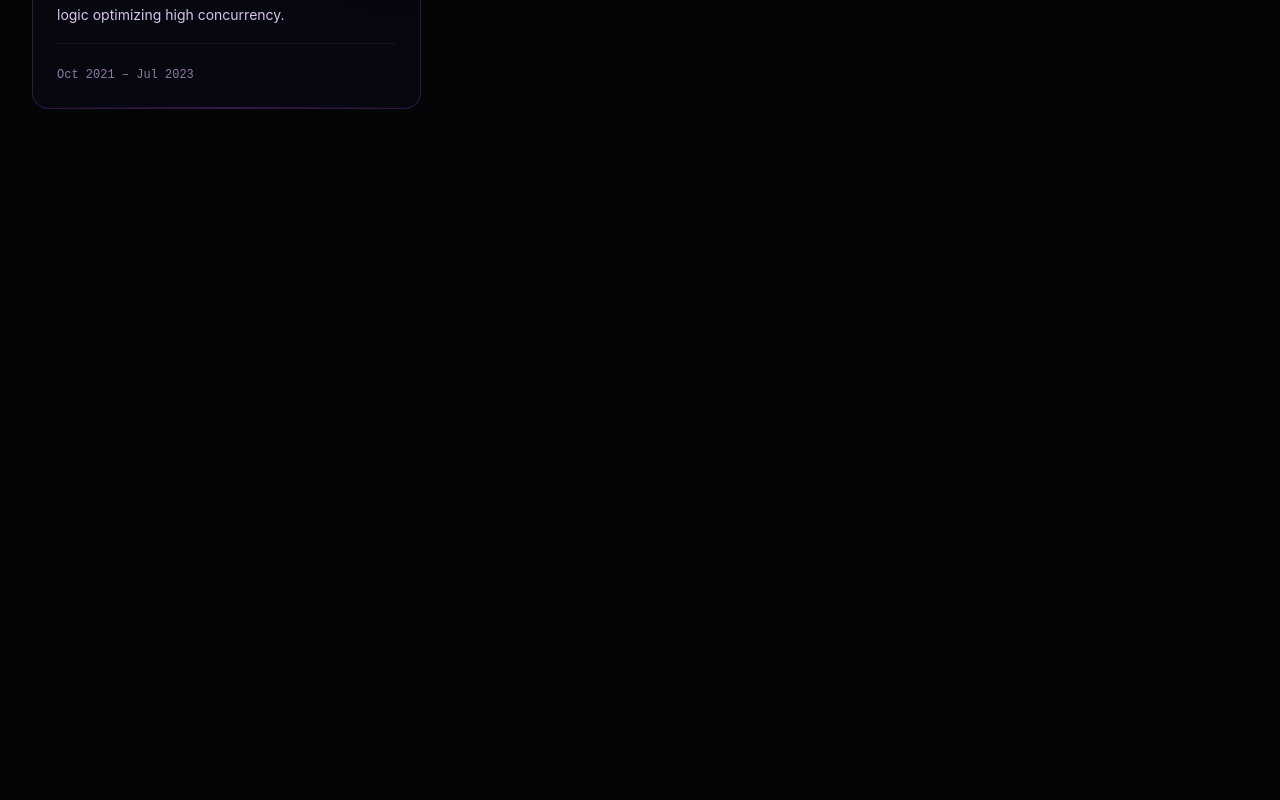
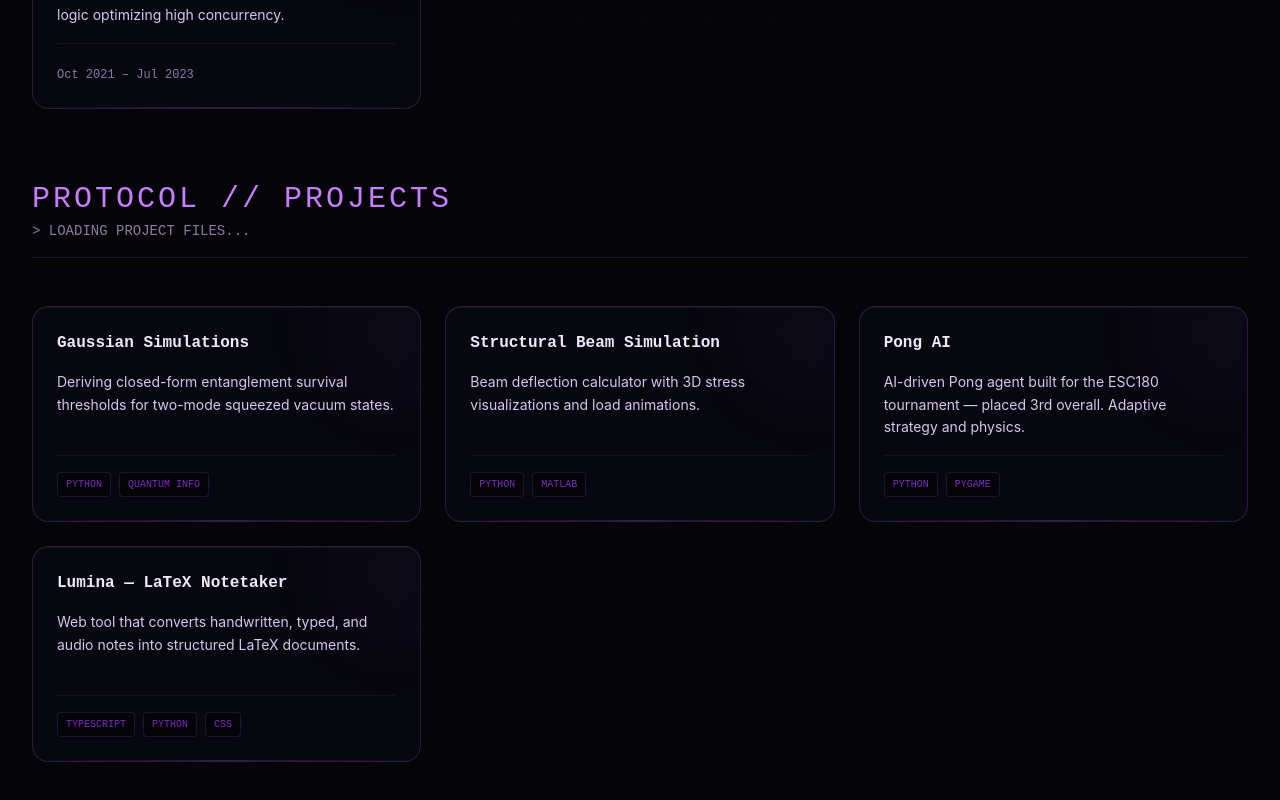
Before and after one commit to mohamedelsayed-0/portfolio-v2, a React (Vite) app in the folder v2/: page /#/dashboard in a window 1280 px wide. Shown: the part 878-1678 px from the top of the page. Before the commit the page ends 1035 px from the top, so only its background shows below. Built offline with nearby package versions, Linux system fonts and the light colour scheme.

Commit message:
feat: move projects to dashboard, simplify demos page

```diff
--- a/v2/src/components/Dashboard.tsx
+++ b/v2/src/components/Dashboard.tsx
@@ -22,6 +22,49 @@ const ExpCard: React.FC<{ title: string; company: string; date: string; desc: st
     </div>
 );
 
+const ProjectCard: React.FC<{ title: string; desc: string; tags: string[] }> = ({ title, desc, tags }) => (
+    <div className="bento-card glass-card p-6 flex flex-col justify-between h-full relative overflow-hidden group">
+        <div className="absolute top-0 right-0 w-32 h-32 bg-purple-accent/5 rounded-full blur-2xl -mr-10 -mt-10 group-hover:bg-purple-accent/20 transition-colors duration-500" />
+        <div className="z-10 mb-4">
+            <span className="text-cloud-purple font-mono font-bold block">{title}</span>
+        </div>
+        <div className="z-10 flex-1">
+            <p className="text-sm text-text-secondary leading-relaxed">{desc}</p>
+        </div>
+        <div className="mt-4 pt-4 border-t border-purple-accent/10 z-10 flex flex-wrap gap-2">
+            {tags.map(t => (
+                <span key={t} className="px-2 py-1 text-[10px] font-mono uppercase bg-black/40 border border-purple-accent/20 rounded text-purple-light">
+                    {t}
+                </span>
+            ))}
+        </div>
+        <div className="absolute bottom-0 left-0 w-full h-[1px] bg-gradient-to-r from-transparent via-purple-accent/30 to-transparent" />
+    </div>
+);
+
+const projects = [
+    {
+        title: 'Gaussian Simulations',
+        desc: 'Deriving closed-form entanglement survival thresholds for two-mode squeezed vacuum states.',
+        tags: ['Python', 'Quantum Info'],
+    },
+    {
+        title: 'Structural Beam Simulation',
+        desc: 'Beam deflection calculator with 3D stress visualizations and load animations.',
+        tags: ['Python', 'MATLAB'],
+    },
+    {
+        title: 'Pong AI',
+        desc: 'AI-driven Pong agent built for the ESC180 tournament \u2014 placed 3rd overall. Adaptive strategy and physics.',
+        tags: ['Python', 'Pygame'],
+    },
+    {
+        title: 'Lumina \u2014 LaTeX Notetaker',
+        desc: 'Web tool that converts handwritten, typed, and audio notes into structured LaTeX documents.',
+        tags: ['TypeScript', 'Python', 'CSS'],
+    },
+];
+
 export const Dashboard: React.FC = () => {
     const containerRef = useRef<HTMLDivElement>(null);
 
@@ -35,7 +78,7 @@ export const Dashboard: React.FC = () => {
     }, []);
 
     return (
-        <div ref={containerRef} className="relative min-h-screen w-full bg-cyber-black pt-24 pb-12 px-4 md:px-8">
+        <div ref={containerRef} className="relative min-h-screen w-full bg-cyber-black pt-24 pb-12 px-8">
             <div className="absolute inset-0 z-0 bg-[linear-gradient(rgba(157,78,221,0.03)_1px,transparent_1px),linear-gradient(90deg,rgba(157,78,221,0.03)_1px,transparent_1px)] bg-[size:4rem_4rem] [mask-image:radial-gradient(ellipse_60%_60%_at_50%_0%,#000_70%,transparent_100%)] pointer-events-none" />
 
             <div className="relative z-10 max-w-7xl mx-auto flex flex-col gap-6">
@@ -49,13 +92,12 @@ export const Dashboard: React.FC = () => {
 
                 <div className="grid grid-cols-1 md:grid-cols-2 lg:grid-cols-3 gap-6 auto-rows-fr">
 
-                    {/* Intro Widget */}
                     <div className="bento-card glass-card col-span-1 md:col-span-2 lg:col-span-3 p-6 flex flex-col md:flex-row items-center gap-8">
                         <div className="w-32 h-32 rounded-full border-2 border-purple-accent/50 overflow-hidden shrink-0 shadow-[0_0_30px_rgba(157,78,221,0.3)]">
-                            <img src="/assets/profile.png" alt="Profile" className="w-full h-full object-cover" />
+                            <img src="./assets/profile.png" alt="Profile" className="w-full h-full object-cover" />
                         </div>
                         <div>
-                            <h3 className="text-2xl font-display text-cloud-purple mb-2">Engineering Science · Software · Physics</h3>
+                            <h3 className="text-2xl font-display text-cloud-purple mb-2">Engineering Science &middot; Software &middot; Physics</h3>
                             <p className="text-text-secondary leading-relaxed">
                                 I'm Mohamed, an Engineering Science student at the University of Toronto planning to pursue Engineering Physics. I love solving problems revolving around mathematics, and building tools that connect theory with real-world applications.
                             </p>
@@ -70,7 +112,7 @@ export const Dashboard: React.FC = () => {
                     <ExpCard
                         title="Technical Lead"
                         company="Al Mannar NGO"
-                        date="Jul 2021 – Present"
+                        date="Jul 2021 &ndash; Present"
                         desc="Lead tech strategy. Architected SQLite-backed data management system for beneficiary records, automating workflows with Python."
                         icon={Network}
                     />
@@ -78,7 +120,7 @@ export const Dashboard: React.FC = () => {
                     <ExpCard
                         title="Undergrad Research"
                         company="AUC"
-                        date="Jul 2025 – Sep 2025"
+                        date="Jul 2025 &ndash; Sep 2025"
                         desc="Developed electronic control systems using microcontrollers to automate precision translation stages for optics experiments."
                         icon={Cpu}
                     />
@@ -86,7 +128,7 @@ export const Dashboard: React.FC = () => {
                     <ExpCard
                         title="Backend Intern"
                         company="eVision"
-                        date="Jul 2024 – Aug 2024"
+                        date="Jul 2024 &ndash; Aug 2024"
                         desc="Built a scalable file-parsing automation system in Java processing structured financial documents, improving pipeline reliability."
                         icon={ServerCog}
                     />
@@ -94,12 +136,30 @@ export const Dashboard: React.FC = () => {
                     <ExpCard
                         title="Software Dev"
                         company="Self-Employed"
-                        date="Oct 2021 – Jul 2023"
+                        date="Oct 2021 &ndash; Jul 2023"
                         desc="Collaborated with Roblox studios (1.7B+ visits). Engineered Lua gameplay systems and server logic optimizing high concurrency."
                         icon={Code}
                     />
 
                 </div>
+
+                <header className="mt-12 mb-6 flex items-center justify-between border-b border-purple-accent/20 pb-4">
+                    <div>
+                        <h1 className="text-3xl font-mono text-purple-glow tracking-widest uppercase">Protocol // Projects</h1>
+                        <p className="text-text-muted text-sm mt-1 font-mono">&gt; LOADING PROJECT FILES...</p>
+                    </div>
+                </header>
+
+                <div className="grid grid-cols-1 md:grid-cols-2 lg:grid-cols-3 gap-6 auto-rows-fr">
+                    {projects.map((project) => (
+                        <ProjectCard
+                            key={project.title}
+                            title={project.title}
+                            desc={project.desc}
+                            tags={project.tags}
+                        />
+                    ))}
+                </div>
             </div>
         </div>
     );
--- a/v2/src/components/Logs.tsx
+++ b/v2/src/components/Logs.tsx
@@ -3,7 +3,7 @@ import { gsap } from 'gsap';
 import { TerminalSquare, ExternalLink } from 'lucide-react';
 
 const DemoCard: React.FC<{ title: string; tags: string[]; desc: string; featured?: boolean }> = ({ title, tags, desc, featured }) => (
-    <div className={`glass-card p-6 flex flex-col group relative overflow-hidden transition-all duration-300 hover:border-purple-glow ${featured ? 'md:col-span-2 bg-purple-accent/5' : ''}`}>
+    <div className={`glass-card p-6 flex flex-col group relative overflow-hidden transition-all duration-300 hover:border-purple-glow ${featured ? 'col-span-2 bg-purple-accent/5' : ''}`}>
         <div className="absolute top-0 right-0 w-full h-full bg-gradient-to-bl from-purple-accent/10 to-transparent opacity-0 group-hover:opacity-100 transition-opacity" />
         <h3 className="text-xl font-display text-cloud-purple mb-2 flex items-center justify-between">
             {title}
@@ -33,8 +33,7 @@ export const Logs: React.FC = () => {
     }, []);
 
     return (
-        <div ref={containerRef} className="relative min-h-screen w-full bg-cyber-black pt-24 pb-8 px-4 md:px-8 flex flex-col items-center">
-            {/* Background scanlines */}
+        <div ref={containerRef} className="relative min-h-screen w-full bg-cyber-black pt-24 pb-8 px-8 flex flex-col items-center">
             <div className="absolute inset-0 z-0 pointer-events-none opacity-20 bg-[linear-gradient(rgba(18,16,16,0)_50%,rgba(0,0,0,0.25)_50%),linear-gradient(90deg,rgba(255,0,0,0.06),rgba(0,255,0,0.02),rgba(0,0,255,0.06))] bg-[length:100%_4px,3px_100%]" />
 
             <div className="relative z-10 w-full max-w-5xl flex flex-col gap-6">
@@ -42,38 +41,18 @@ export const Logs: React.FC = () => {
                 <header className="mb-4">
                     <h1 className="text-3xl font-mono text-purple-glow tracking-widest uppercase flex items-center gap-3">
                         <TerminalSquare className="text-purple-accent" />
-                        Demos & Projects
+                        Demos
                     </h1>
                     <p className="text-text-muted text-sm mt-1 font-mono">&gt; EXECUTING SIMULATIONS...</p>
                 </header>
 
-                <div className="grid grid-cols-1 md:grid-cols-2 gap-6">
+                <div className="grid grid-cols-2 gap-6">
                     <DemoCard
                         featured
                         title="Roblox Game Development"
                         desc="Gameplay systems and animations for titles with 1.7B+ visits and 250K+ concurrent players. High-concurrency Lua systems."
                         tags={['Lua', 'Blender', 'Roblox Studio']}
                     />
-                    <DemoCard
-                        title="Structural Beam Simulation"
-                        desc="Beam deflection calculator with 3D stress visualizations and load animations."
-                        tags={['Python', 'MATLAB']}
-                    />
-                    <DemoCard
-                        title="Pong AI"
-                        desc="AI-driven Pong agent built for the ESC180 tournament — placed 3rd overall. Adaptive strategy and physics."
-                        tags={['Python', 'Pygame']}
-                    />
-                    <DemoCard
-                        title="Lumina — LaTeX Notetaker"
-                        desc="Web tool that converts handwritten, typed, and audio notes into structured LaTeX documents."
-                        tags={['TypeScript', 'Python', 'CSS']}
-                    />
-                    <DemoCard
-                        title="Gaussian Simulations"
-                        desc="Deriving closed-form entanglement survival thresholds for two-mode squeezed vacuum states."
-                        tags={['Python', 'Quantum Info']}
-                    />
                 </div>
             </div>
         </div>
```
